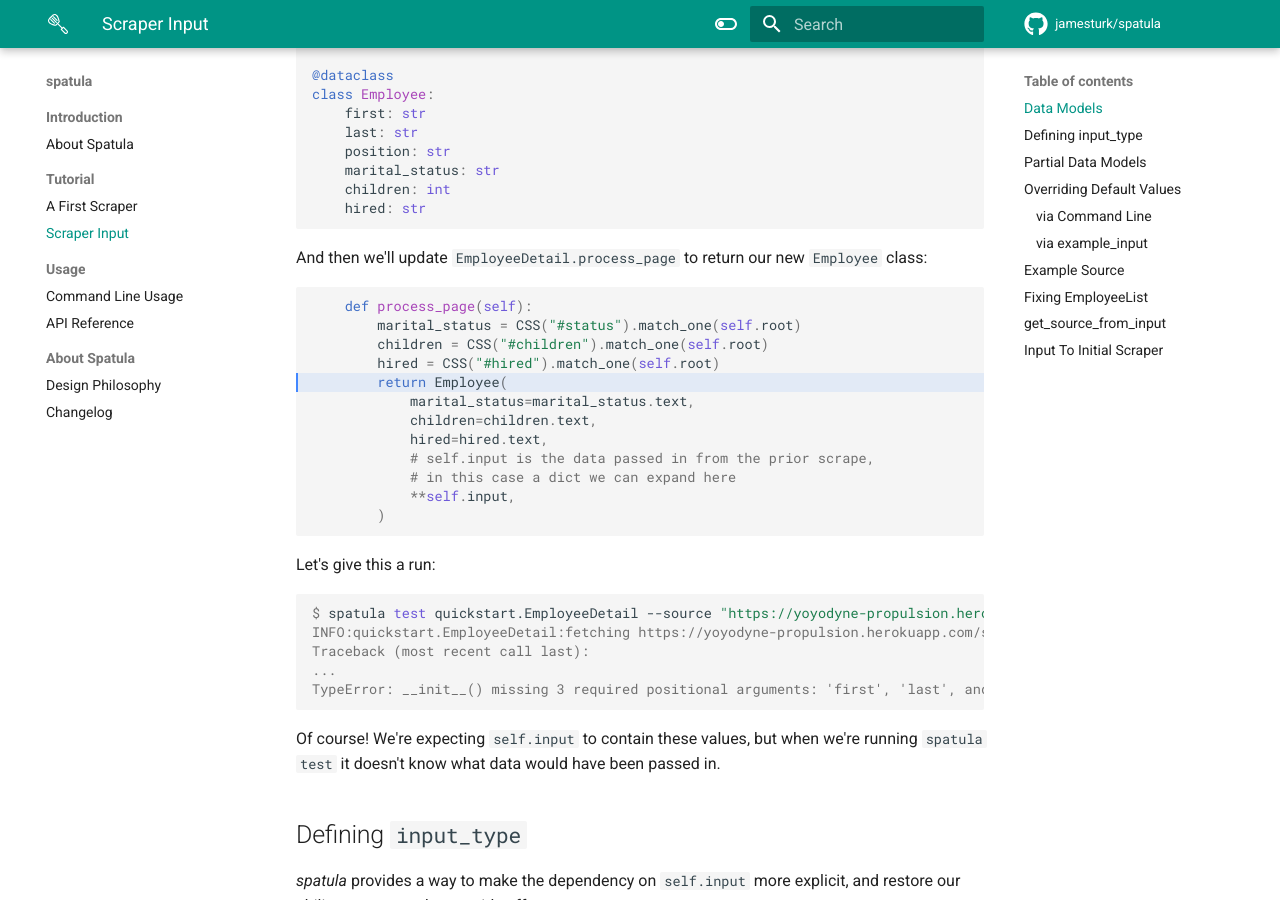
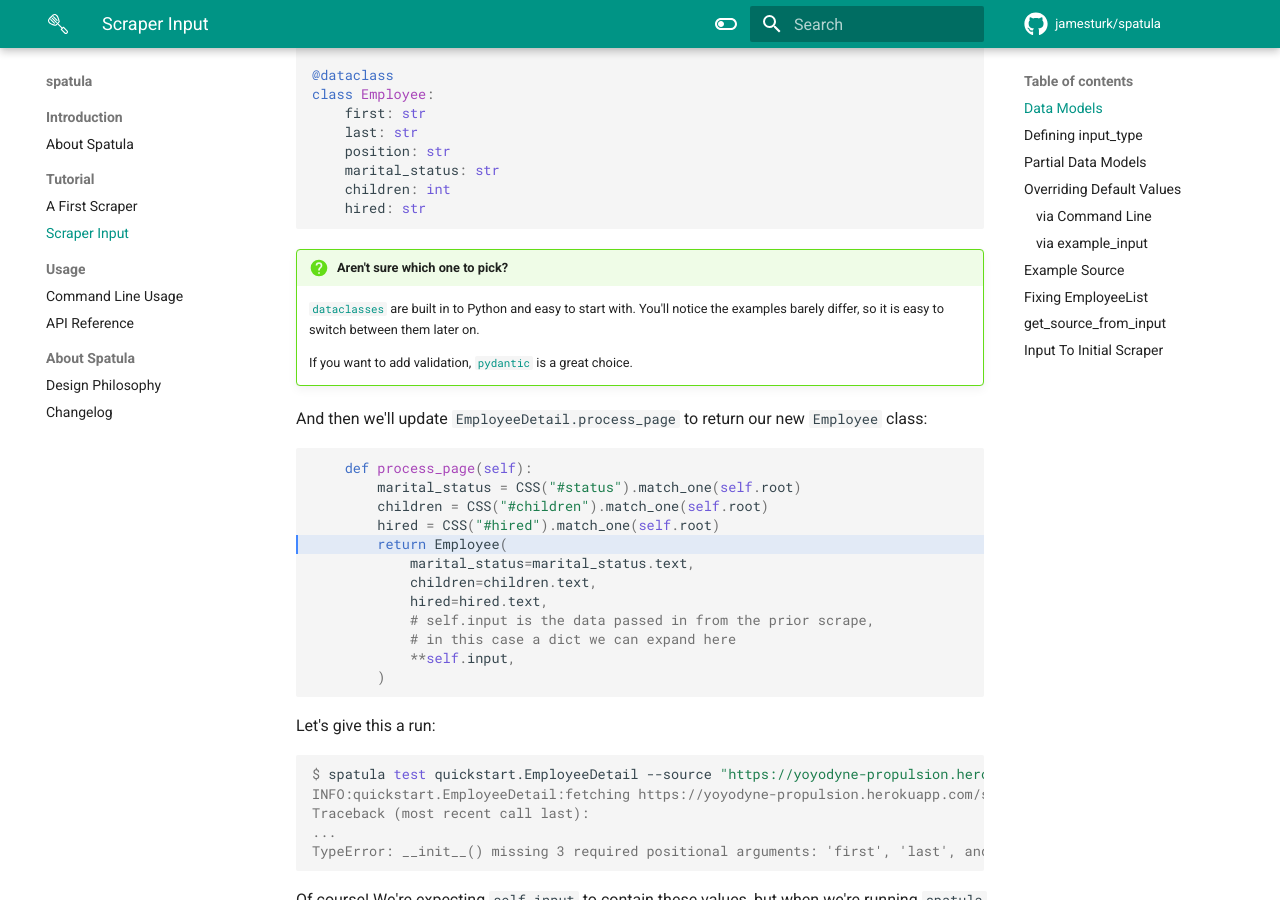
Before and after one commit to jamesturk/spatula, an MkDocs documentation site: the page built from docs/scraper-input.md, in a window 1280 px wide and 900 px high, scrolled down 765 px. Built offline with MkDocs 1.6.1 and Material for MkDocs 9.7.7, drawn with Linux system fonts in a browser that asks for light colours; comment, search, counter and statistics services are not loaded.

Commit message:
small doc improvements

````diff
--- a/docs/scraper-input.md
+++ b/docs/scraper-input.md
@@ -68,6 +68,13 @@ That's where we can introduce `dataclasses`, `attrs`, or `pydantic` models:
         children: int
         hired: str
     ```
+
+!!! question "Aren't sure which one to pick?"
+
+    [`dataclasses`](https://docs.python.org/3/library/dataclasses.html) are built in to Python and easy to start with.
+    You'll notice the examples barely differ, so it is easy to switch between them later on.
+
+    If you want to add validation, [`pydantic`](https://pydantic-docs.helpmanual.io/) is a great choice.
 
 And then we'll update `EmployeeDetail.process_page` to return our new `Employee` class:
 
````
Also changed, not shown: other parts of docs/scraper-input.md (+1 -1 lines), docs/changelog.md (+4 -0 lines), docs/philosophy.md (+1 -1 lines), docs/scraper-basics.md (+1 -1 lines).
